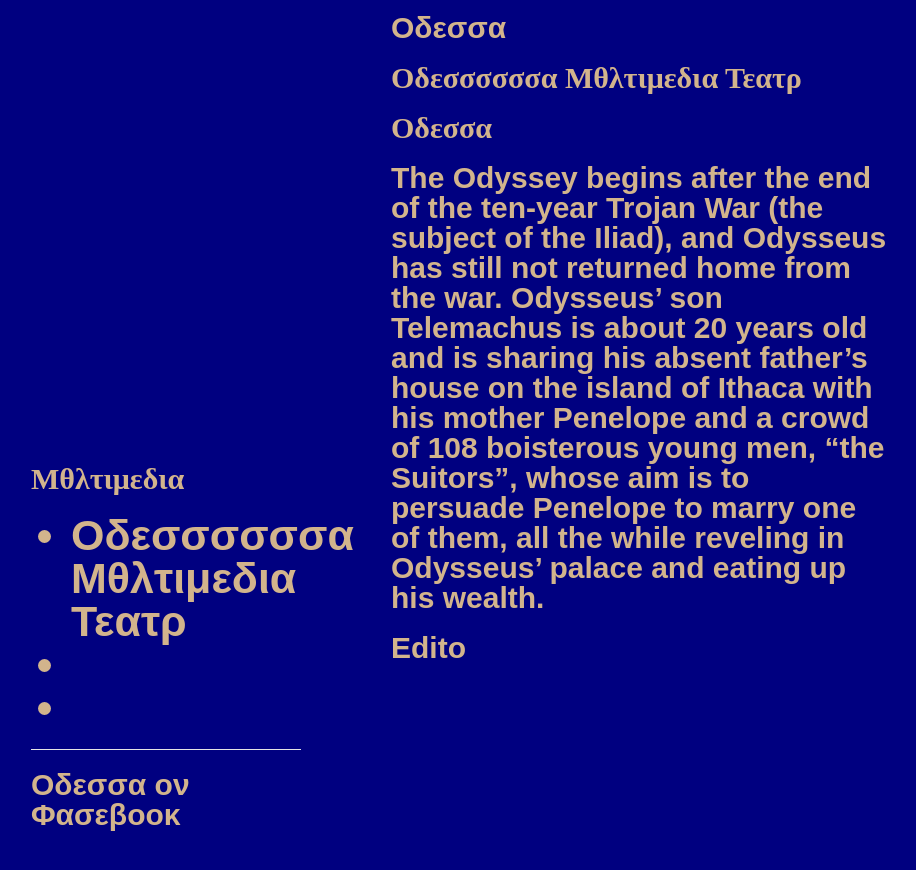
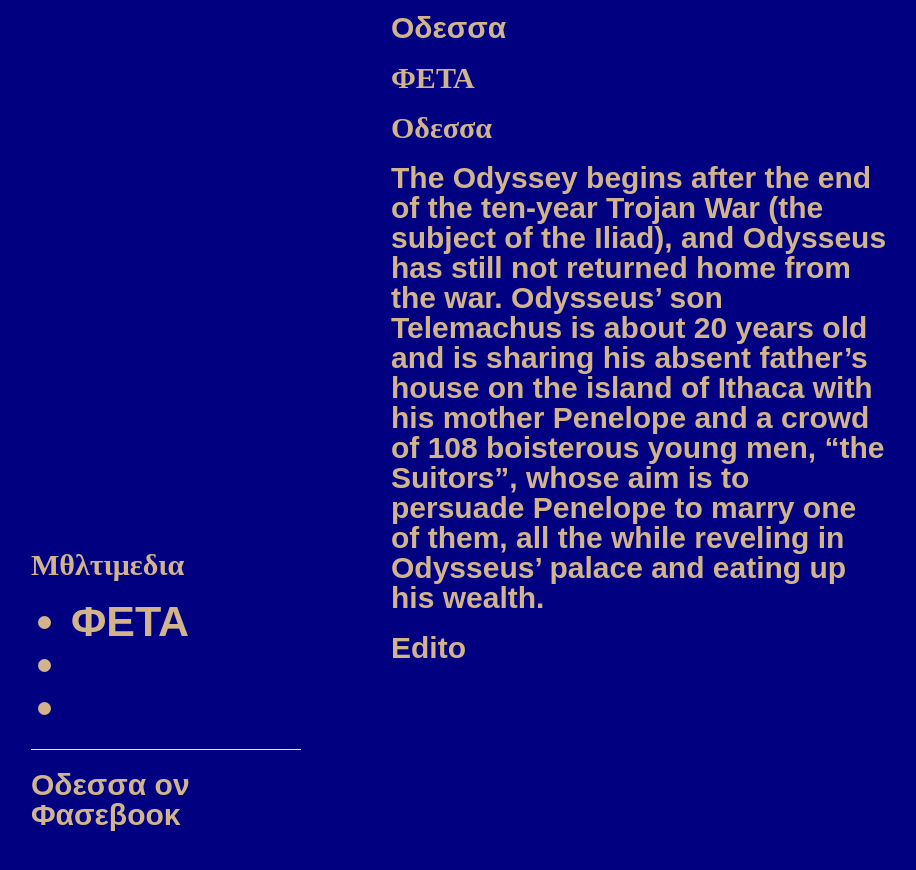
Before and after one commit to indexmod/odessa, a Jekyll site: the page built from contacts.md, in a window 1280 px wide. Shown: the top 870 px of the page, without its empty margins (179-1095 px from the left). Built offline with Jekyll 4.4.1, drawn with Linux system fonts in a browser that asks for light colours; some web fonts are replaced.

Commit message:
Update contacts.md

```diff
--- a/contacts.md
+++ b/contacts.md
@@ -1,9 +1,9 @@
 ---
 layout: default
 permalink: contacts
-title: Οδεσσσσσσα Μθλτιμεδια Τεατρ
+title: ΦΕΤΑ
 published: true
 ---
-## Οδεσσα
+# Οδεσσα
 
 The Odyssey begins after the end of the ten-year Trojan War (the subject of the Iliad), and Odysseus has still not returned home from the war. Odysseus' son Telemachus is about 20 years old and is sharing his absent father's house on the island of Ithaca with his mother Penelope and a crowd of 108 boisterous young men, "the Suitors", whose aim is to persuade Penelope to marry one of them, all the while reveling in Odysseus' palace and eating up his wealth.
```
